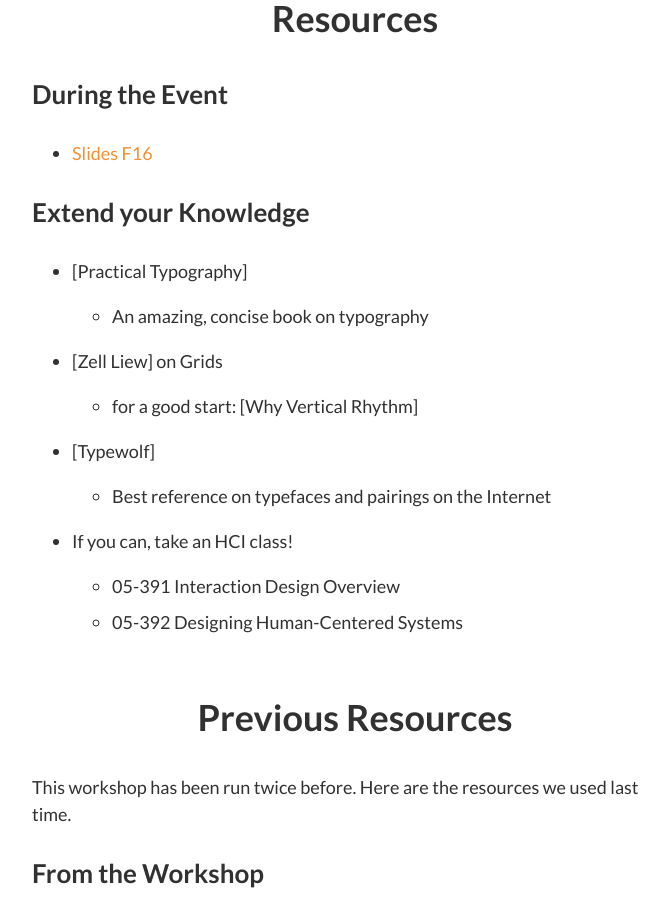
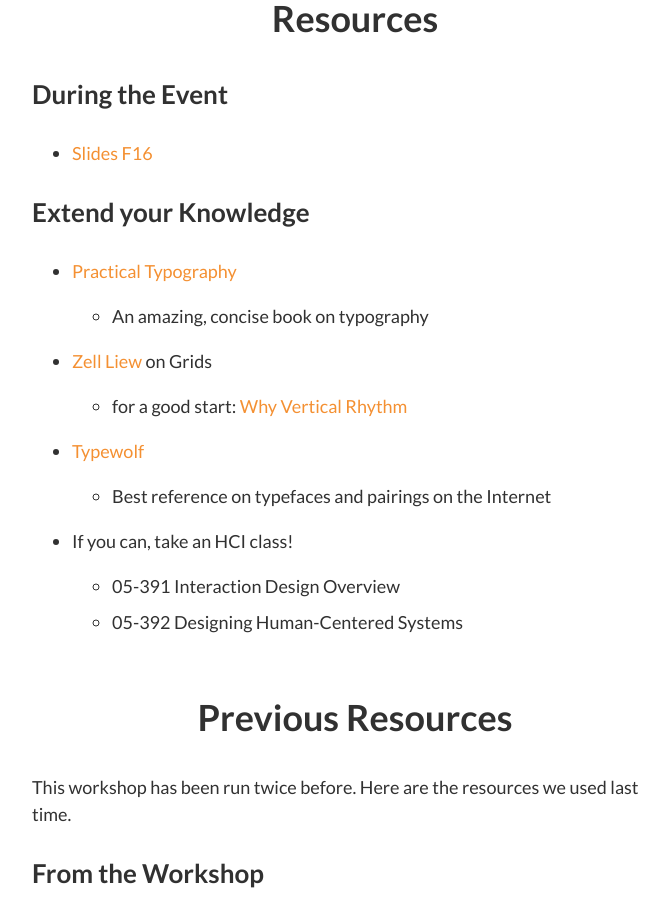
Before and after one commit to ScottyLabs/wdw, a Jekyll site: the page built from design/index.md, in a window 1280 px wide and 900 px high, scrolled down 913 px. Shown: the whole window, without its empty margins (285-954 px from the left). Built offline with Jekyll 4.4.1, drawn with Linux system fonts in a browser that asks for light colours; nearby versions of some CDN libraries; some of the changed lines change nothing that is shown.

Commit message:
Correct links

```diff
--- a/design/index.md
+++ b/design/index.md
@@ -46,6 +46,10 @@ software already installed. The Mac cluster computers will be available as well.
     - 05-391 Interaction Design Overview
     - 05-392 Designing Human-Centered Systems
 
+[Practical Typography]: http://practicaltypography.com/
+[Zell Liew]: https://zellwk.com/blog/
+[Why Vertical Rhythm]: https://zellwk.com/blog/why-vertical-rhythms/
+[Typewolf]: https://www.typewolf.com/
 
 ## Previous Resources
 
```
